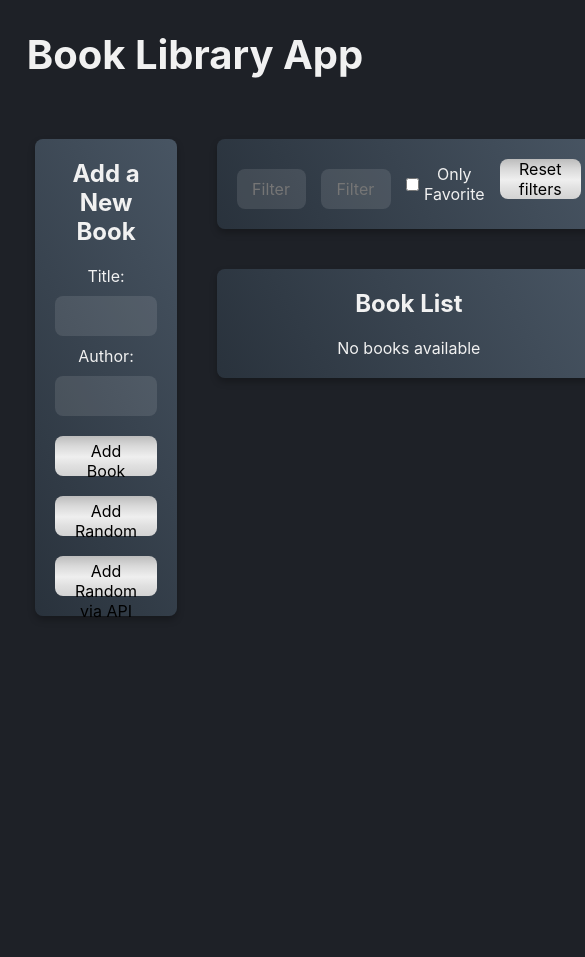
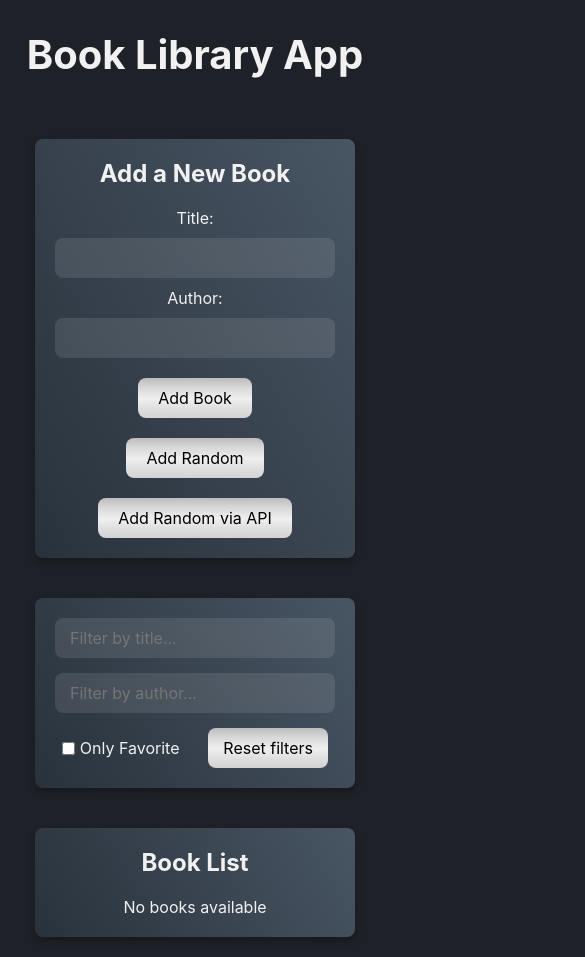
Before and after one commit to CallMeMaksimG/book-library-app, a React (Create React App) app in the folder frontend/: page / in a window 390 px wide. Shown: the whole page, 585 px wide, since content can reach past the window. Before the commit the page ends 844 px from the top, so only its background shows below. Built offline with nearby package versions, Linux system fonts and the light colour scheme.

Commit message:
Адаптив BookForm и Filter

```diff
--- a/frontend/src/App.scss
+++ b/frontend/src/App.scss
@@ -19,8 +19,7 @@
 .block {
     padding: 20px;
     margin: 20px;
-
-    width: 100%;
+    max-width: 100%;
     border-radius: 8px;
     box-shadow: 0 4px 7px rgba(0, 0, 0, 0.25);
 }
@@ -31,6 +30,10 @@
     width: 100%;
     margin: 0 auto;
     padding-top: 40px;
+
+    @media (max-width: 990px) {
+        flex-direction: column;
+    }
 }
 
 .main-left {
@@ -39,6 +42,11 @@
     display: flex;
     align-items: center;
     align-self: flex-start;
+
+    @media (max-width: 990px) {
+        display: block;
+        align-self: auto;
+    }
 }
 
 .main-right {
--- a/frontend/src/components/Filter/Filter.jsx
+++ b/frontend/src/components/Filter/Filter.jsx
@@ -51,6 +51,7 @@ function Filter() {
                         onChange={handleAuthorFilterChange}
                     />
                 </div>
+                <div className="filter-group__button-wrapper">
                     <div className='filter-group__checkbox-wrapper'>
                         <input
                             checked={onlyFavoriteFilter}
@@ -65,6 +66,7 @@ function Filter() {
                     </button>
                 </div>
             </div>
+        </div>
     );
 }
 
--- a/frontend/src/components/Filter/Filter.scss
+++ b/frontend/src/components/Filter/Filter.scss
@@ -26,12 +26,29 @@
             opacity: 0.7;
         }
     }
+
+    @media(max-width: 800px) {
+        flex-direction: column;
+    }
+}
+
+.filter-group__button-wrapper {
+    display: flex;
+    gap: 15px;
+
+    @media(max-width: 800px) {
+        justify-content: space-around;
+    }
 }
 
 .filter-group__input-wrapper {
-    margin-top: 0;
+    margin-top: 0!important;
     width: 30%;
     margin: 0 auto;
+
+    @media(max-width: 800px) {
+        width: 100%;
+    }
 }
 
 .filter-group__checkbox-wrapper {
```
Lines whose indentation alone changed are shown as unchanged.
